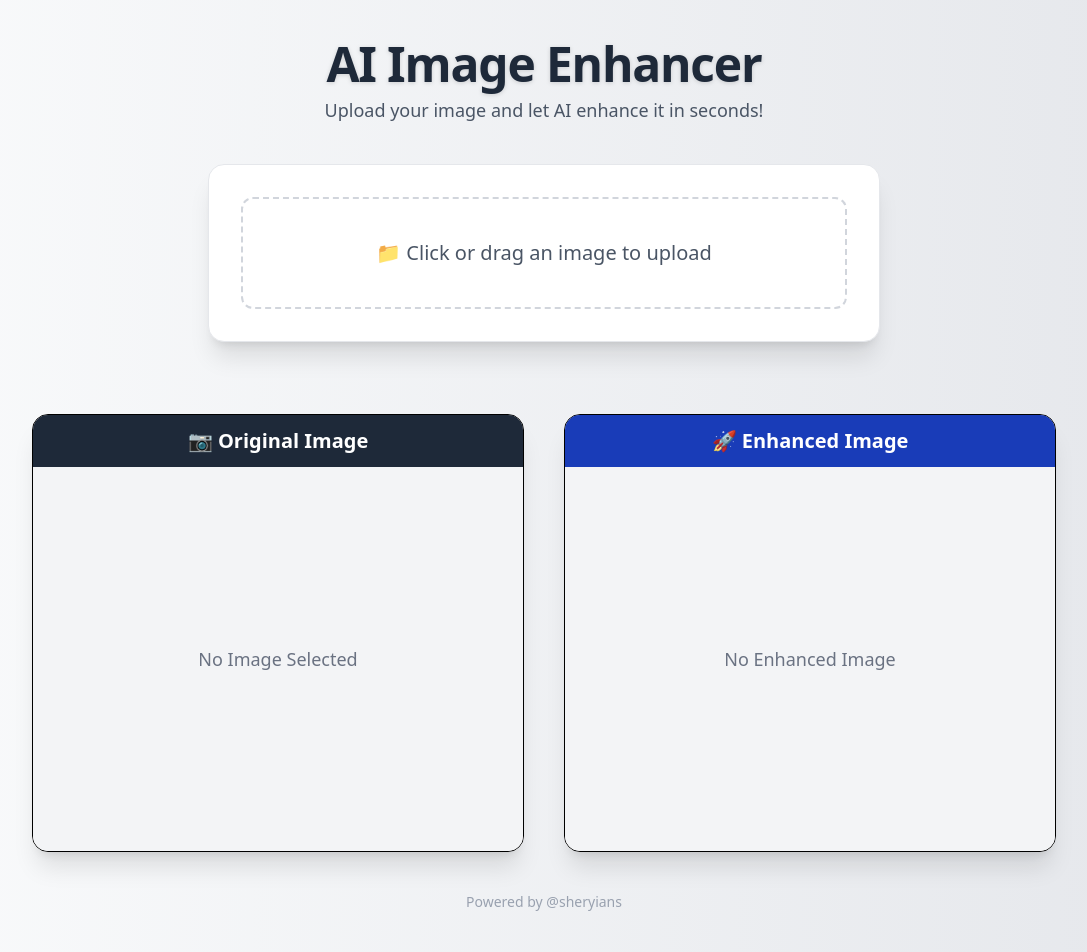
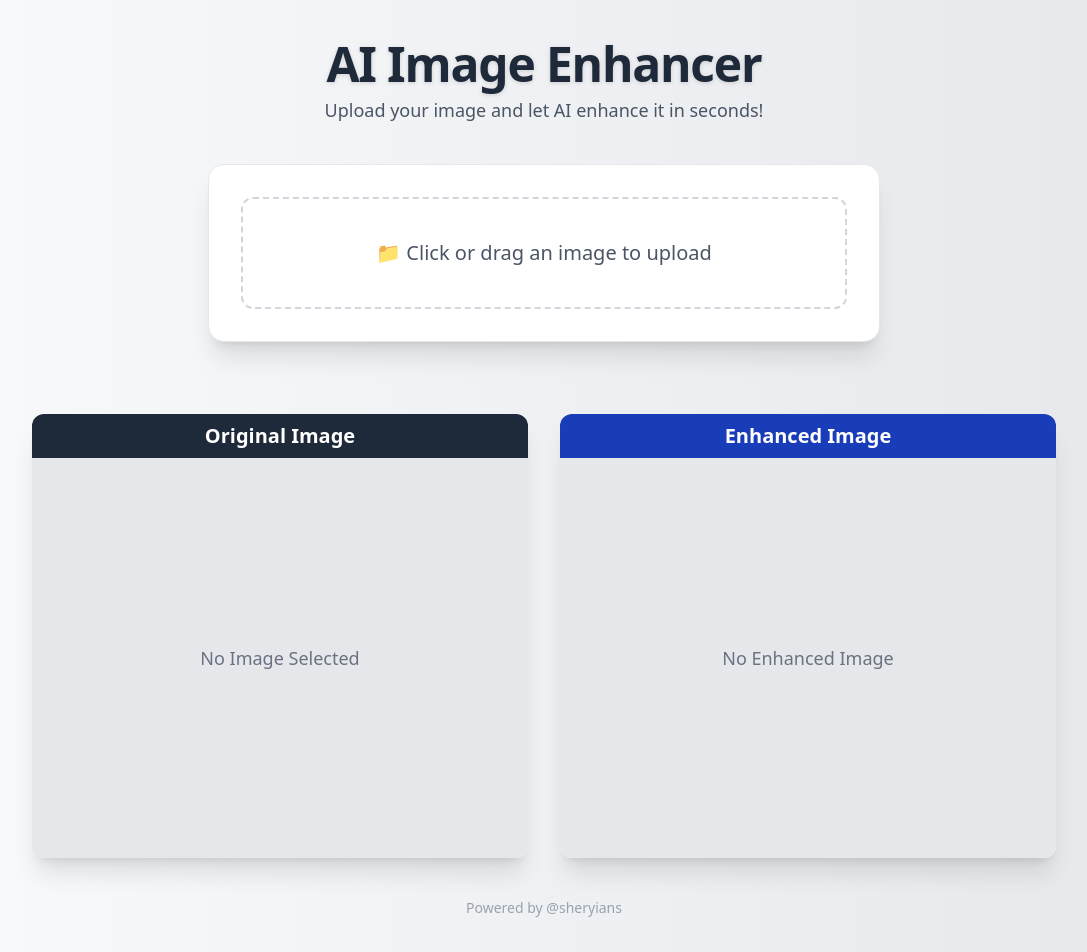
Before and after one commit to Sheetu1/AI-image-Enhancer, a React (Vite) app: page / in a window 1280 px wide. Shown: the top 952 px of the page, without its empty margins (96-1183 px from the left). Built offline with nearby package versions, Linux system fonts and the light colour scheme.

Commit message:
Enhanced Image something changes

```diff
--- a/src/Components/ImagePreview.jsx
+++ b/src/Components/ImagePreview.jsx
@@ -3,40 +3,46 @@ import Loading from "../Components/Loading";
 
 const ImagePreview = (props) => {
   return (
-    <div className="mt-10 grid grid-cols-1 md:grid-cols-2 gap-10 w-full max-w-6xl">
-      {/* Original Image Card */}
-      <div className="bg-white shadow-xl rounded-2xl overflow-hidden border">
-        <h2 className="text-xl font-semibold text-center bg-gray-800 text-white py-3">
-          📷 Original Image
+    <div className="mt-10 grid grid-cols-1 md:grid-cols-2 gap-8 w-full max-w-5xl">
+      {/* Original Image */}
+      <div className="bg-white shadow-xl rounded-xl overflow-hidden">
+        <h2 className="text-xl font-semibold text-center bg-gray-800 text-white py-2">
+          Original Image
         </h2>
         {props.uploaded ? (
+          <div className="w-full h-[400px]">
             <img
               src={props.uploaded}
               alt="Original"
-            className="w-full h-96 object-contain bg-gray-50"
+              className="w-full h-full object-cover"
             />
+          </div>
         ) : (
-          <div className="flex items-center justify-center h-96 bg-gray-100 text-gray-500 text-lg">
+          <div className="flex items-center justify-center h-[400px] bg-gray-200 text-gray-500 text-lg">
             No Image Selected
           </div>
         )}
       </div>
 
-      {/* Enhanced Image Card */}
-      <div className="bg-white shadow-xl rounded-2xl overflow-hidden border">
-        <h2 className="text-xl font-semibold text-center bg-blue-800 text-white py-3">
-          🚀 Enhanced Image
+      {/* enhanced image */}
+      <div className="bg-white shadow-xl rounded-xl overflow-hidden">
+        <h2 className="text-xl font-semibold text-center bg-blue-800 text-white py-2">
+          Enhanced Image
         </h2>
         {props.loading ? (
+          <div className="h-[400px] flex items-center justify-center">
             <Loading />
+          </div>
         ) : props.enhanced ? (
+          <div className="w-full h-[400px]">
             <img
               src={props.enhanced}
               alt="Enhanced"
-            className="w-full h-96 object-contain bg-gray-50"
+              className="w-full h-full object-cover"
             />
+          </div>
         ) : (
-          <div className="flex items-center justify-center h-96 bg-gray-100 text-gray-500 text-lg">
+          <div className="flex items-center justify-center h-[400px] bg-gray-200 text-gray-500 text-lg">
             No Enhanced Image
           </div>
         )}
```
Lines whose indentation alone changed are shown as unchanged.
